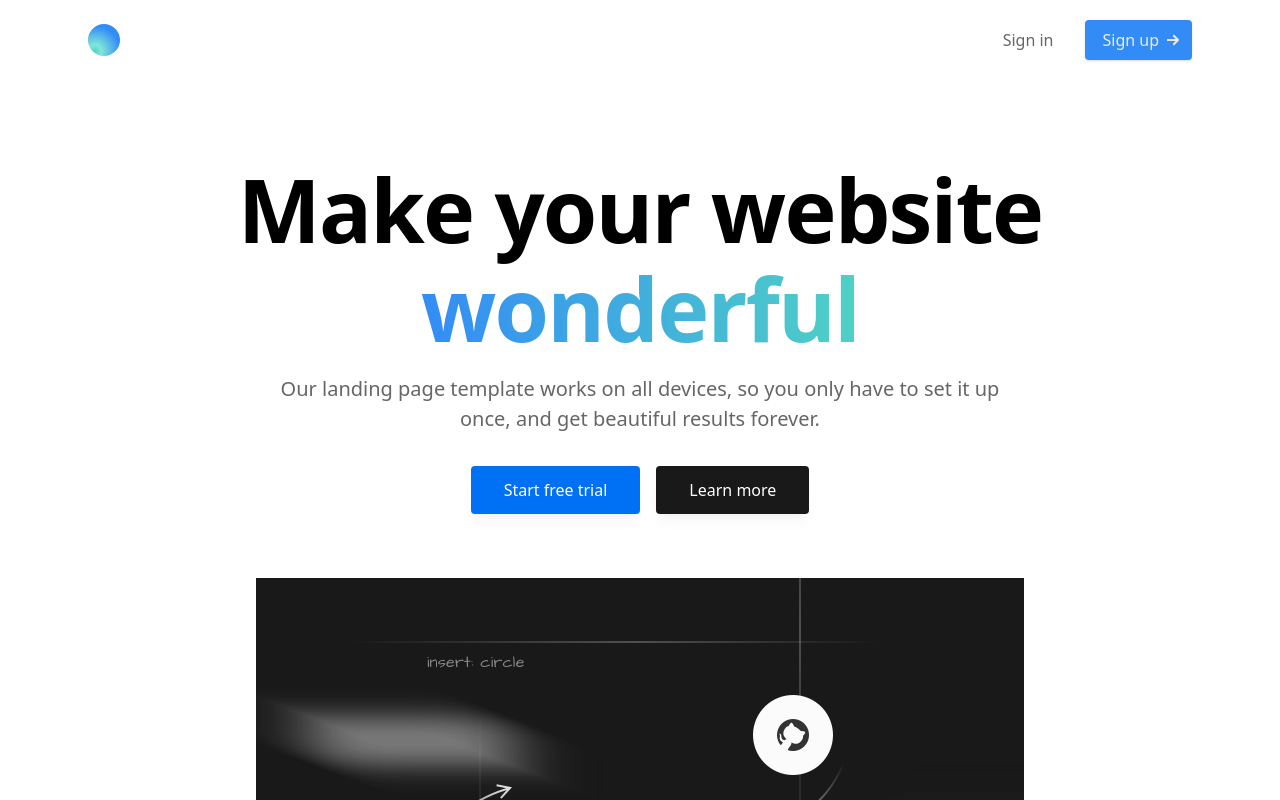
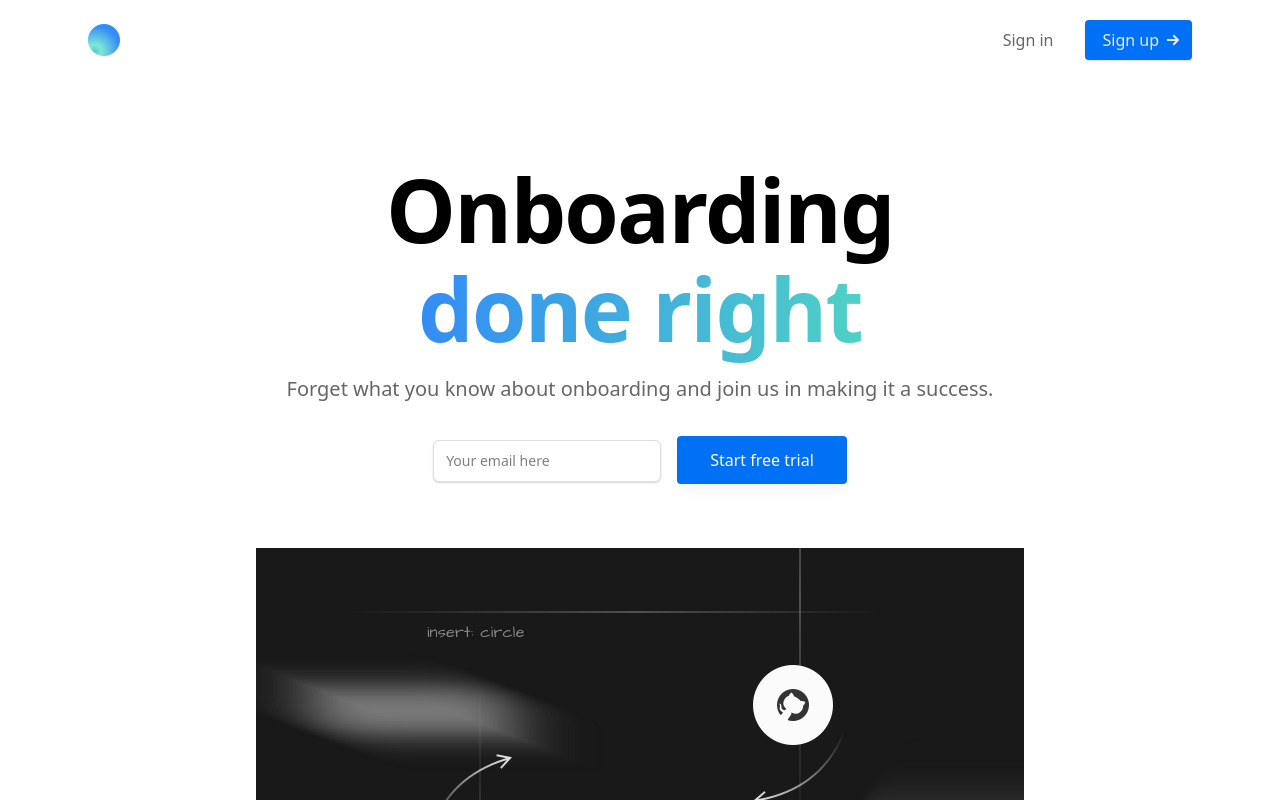
Before and after one commit to diogoverde/onboarding-landing, a Next.js app: page / in a window 1280 px wide. Shown: the top 800 px of the page. Built offline with nearby package versions, Linux system fonts and the light colour scheme.

Commit message:
added an input for email and fixed button colors in Header

```diff
--- a/components/Header.js
+++ b/components/Header.js
@@ -35,7 +35,7 @@ const Header = () => {
               </li>
               <li>
                 <Link href="/signup">
-                  <div className="btn-sm text-gray-200 bg-blue-500 hover:bg-blue-800 ml-3 cursor-pointer">
+                  <div className="btn-sm text-gray-200 bg-blue-600 hover:bg-blue-700 ml-3 cursor-pointer">
                     <span>Sign up</span>
                     <svg
                       className="w-3 h-3 fill-current text-gray-200 flex-shrink-0 ml-2 -mr-1"
--- a/components/Hero.js
+++ b/components/Hero.js
@@ -15,9 +15,9 @@ const Hero = () => {
               className="text-5xl md:text-6xl font-extrabold leading-tighter tracking-tighter mb-4 "
               data-aos="zoom-y-out"
             >
-              Make your website{" "}
+              Onboarding <br />
               <span className="bg-clip-text text-transparent bg-gradient-to-r from-blue-500 to-teal-400">
-                wonderful
+                done right
               </span>
             </h1>
             <div className="max-w-3xl mx-auto">
@@ -26,8 +26,8 @@ const Hero = () => {
                 data-aos="zoom-y-out"
                 data-aos-delay="150"
               >
-                Our landing page template works on all devices, so you only have
-                to set it up once, and get beautiful results forever.
+                Forget what you know about onboarding and join us in making it a
+                success.
               </p>
               <div
                 className="max-w-xs mx-auto sm:max-w-none sm:flex sm:justify-center"
@@ -35,19 +35,18 @@ const Hero = () => {
                 data-aos-delay="300"
               >
                 <div>
+                  <input
+                    type="text"
+                    placeholder="Your email here"
+                    className="mt-1 focus:ring-blue-600 focus:border-blue-600 block w-full shadow-sm sm:text-sm border-gray-300 rounded-md"
+                  />
+                </div>
+                <div>
                   <a
-                    className="btn text-white bg-blue-600 hover:bg-blue-700 w-full mb-4 sm:w-auto sm:mb-0"
+                    className="mt-4 sm:mt-0 btn text-white bg-blue-600 hover:bg-blue-700 w-full sm:w-auto sm:mb-0 sm:ml-4 "
                     href="#0"
                   >
                     Start free trial
-                  </a>
-                </div>
-                <div>
-                  <a
-                    className="btn text-white bg-gray-900 hover:bg-gray-800 w-full sm:w-auto sm:ml-4"
-                    href="#0"
-                  >
-                    Learn more
                   </a>
                 </div>
               </div>
```
